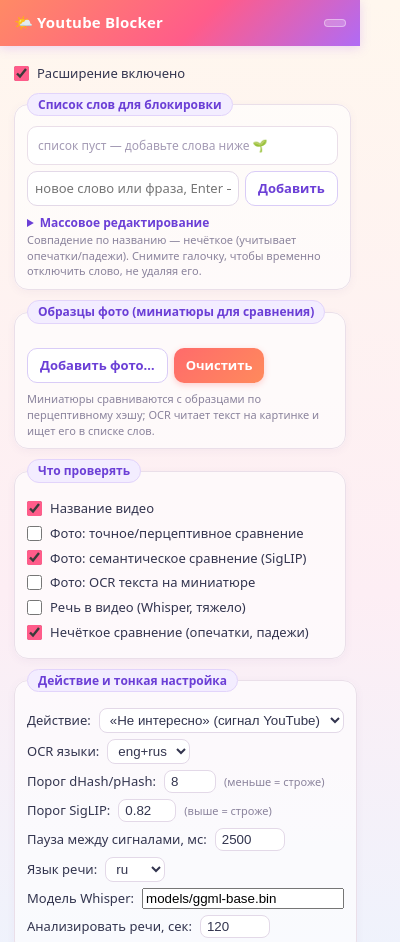
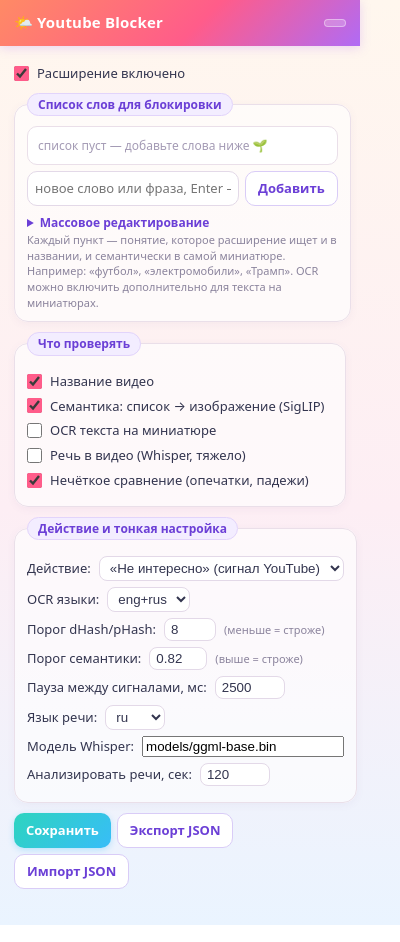
Before and after one commit to bashtovoy/youtube-blocker, a browser extension: page extension/popup/popup.html in a window 400 px wide. Shown: the top 942 px of the page. Drawn offline with Linux system fonts and the light colour scheme.

Commit message:
ui: make semantic text-to-image filtering the primary workflow

```diff
--- a/extension/popup/popup.html
+++ b/extension/popup/popup.html
@@ -85,26 +85,14 @@
         <textarea id="keywordsBulk" placeholder="по одному слову/фразе на строку"></textarea>
         <div class="rowbtns"><button id="kwApplyBulk" class="secondary">Применить из текста</button></div>
       </details>
-      <div class="hint">Совпадение по названию — нечёткое (учитывает опечатки/падежи). Снимите галочку, чтобы временно отключить слово, не удаляя его.</div>
-    </fieldset>
-
-    <fieldset>
-      <legend>Образцы фото (миниатюры для сравнения)</legend>
-      <div id="samples"></div>
-      <div class="rowbtns">
-        <input type="file" id="photoFile" accept="image/*" multiple hidden>
-        <button id="addPhotos" class="secondary">Добавить фото…</button>
-        <button id="clearPhotos" class="danger">Очистить</button>
-      </div>
-      <div class="hint">Миниатюры сравниваются с образцами по перцептивному хэшу; OCR читает текст на картинке и ищет его в списке слов.</div>
+      <div class="hint">Каждый пункт — понятие, которое расширение ищет и в названии, и семантически в самой миниатюре. Например: «футбол», «электромобили», «Трамп». OCR можно включить дополнительно для текста на миниатюрах.</div>
     </fieldset>
 
     <fieldset>
       <legend>Что проверять</legend>
       <label class="row"><input type="checkbox" id="checkTitle"> Название видео</label>
-      <label class="row"><input type="checkbox" id="checkThumbHash"> Фото: точное/перцептивное сравнение</label>
-      <label class="row"><input type="checkbox" id="checkSemanticImage"> Фото: семантическое сравнение (SigLIP)</label>
-      <label class="row"><input type="checkbox" id="checkThumbOcr"> Фото: OCR текста на миниатюре</label>
+            <label class="row"><input type="checkbox" id="checkSemanticImage"> Семантика: список → изображение (SigLIP)</label>
+      <label class="row"><input type="checkbox" id="checkThumbOcr"> OCR текста на миниатюре</label>
       <label class="row"><input type="checkbox" id="checkSpeech"> Речь в видео (Whisper, тяжело)</label>
       <label class="row"><input type="checkbox" id="fuzzy"> Нечёткое сравнение (опечатки, падежи)</label>
     </fieldset>
@@ -127,8 +115,8 @@
       <label class="row">Порог dHash/pHash:
         <input type="number" id="hashThreshold" min="0" max="30" style="width:52px"> <span class="hint">(меньше = строже)</span>
       </label>
-      <label class="row">Порог SigLIP:
-        <input type="number" id="semanticThreshold" min="0.50" max="0.99" step="0.01" style="width:58px"> <span class="hint">(выше = строже)</span>
+      <label class="row">Порог семантики:
+        <input type="number" id="semanticThreshold" min="0.05" max="0.95" step="0.01" style="width:58px"> <span class="hint">(выше = строже)</span>
       </label>
       <label class="row">Пауза между сигналами, мс:
         <input type="number" id="actionDelayMs" min="500" step="250" style="width:70px">
```
